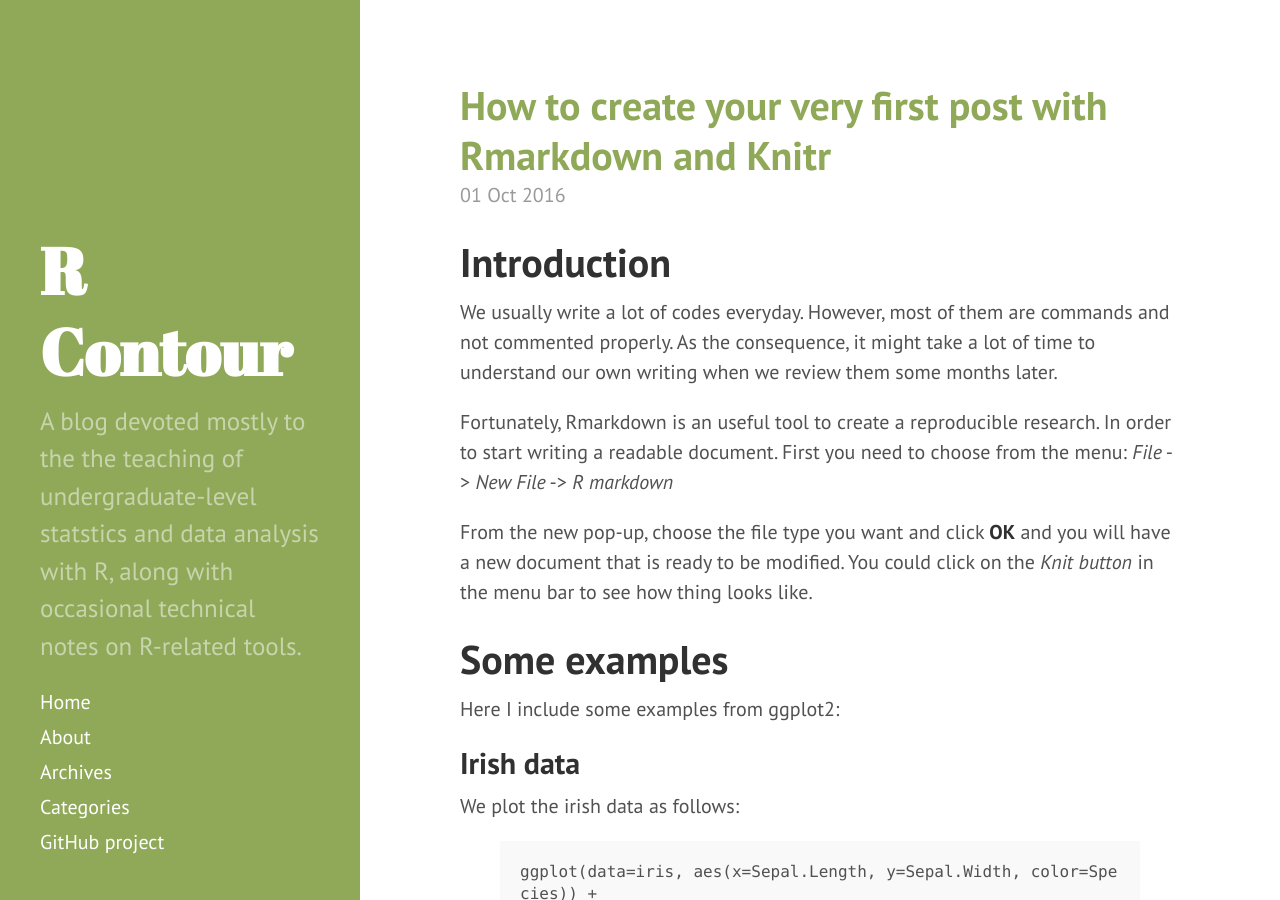
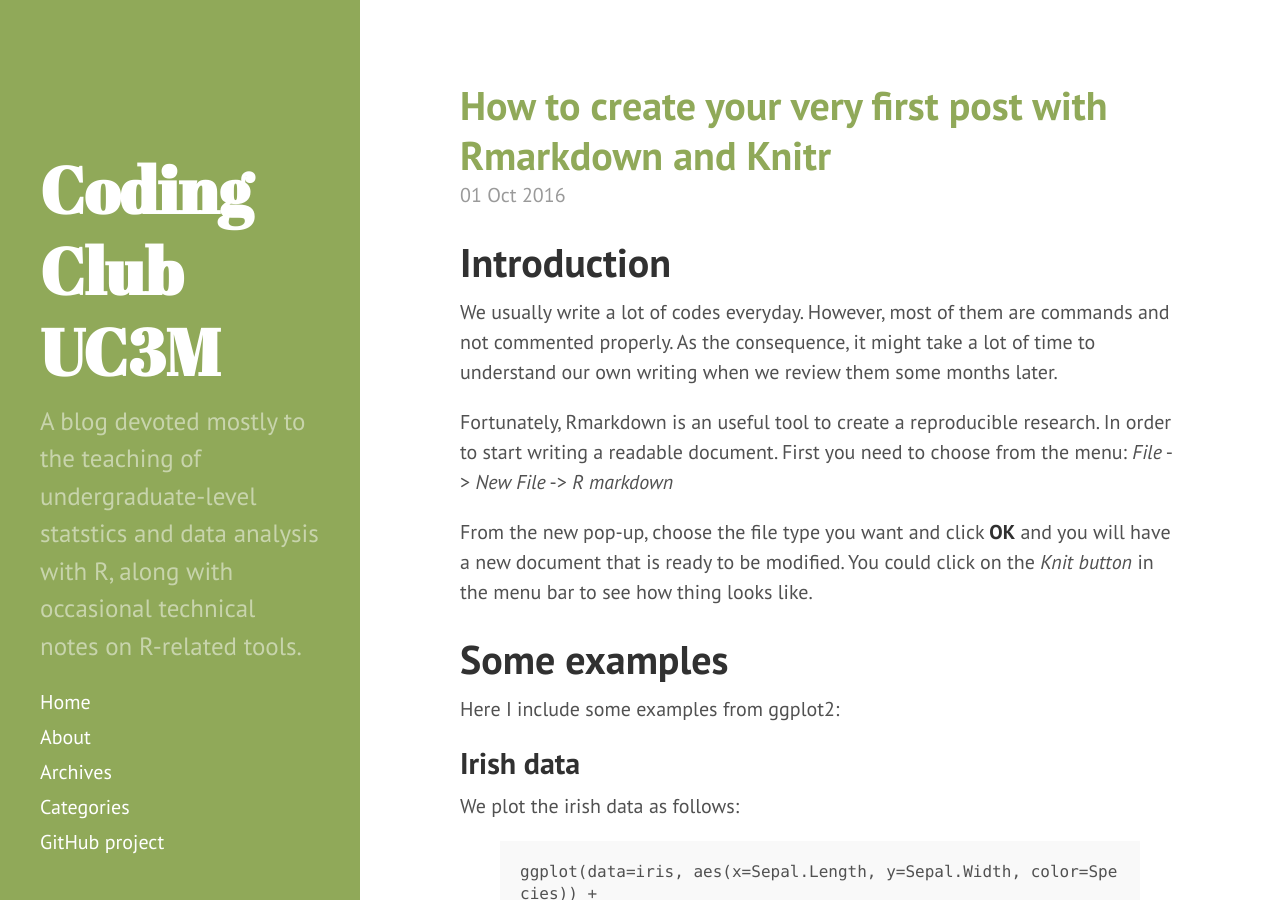
Before and after one commit to CodingClubUC3M/codingclubuc3m.github.io, a Jekyll site: the page built from index.html, in a window 1280 px wide and 900 px high. Built offline with Jekyll 4.4.1, drawn with Linux system fonts in a browser that asks for light colours; comment, search, counter and statistics services are not loaded.

Commit message:
Change config

```diff
--- a/_config.yml
+++ b/_config.yml
@@ -1,15 +1,15 @@
 # Site settings
-title: R Contour
-email: homerhanumatATgmailDOTcom
+title: Coding Club UC3M
+email: codingDOTclubDOTuc3mATgmailDOTcom
 description: > # this means to ignore newlines until "baseurl:"
-  A blog devoted mostly to the the teaching of undergraduate-level statstics
+  A blog devoted mostly to the teaching of undergraduate-level statstics
   and data analysis with R, along with occasional technical notes on R-related
   tools.
-url: "https://homerhanumat.github.io" # the base hostname & protocol for your site
-github_username:  homerhanumat
+url: "https://codingclubuc3m.github.io" # the base hostname & protocol for your site
+github_username: codingclubuc3m
 permalink: /:year/:month/:day/:title.html
 # highlighter:  rouge (on my Mac, need to set this to rouge or flas with Jekyll 3.0)
-author:  Homer White
+author: Coding Club UC3M
 
 baseurl: "/" # the sub-path of your proejct site, e.g. /myProject/
              # or "/" for user site
@@ -19,7 +19,7 @@ homepostlimit:  4
 
 # Disqus comments:
 disqus:           true
-shortname:        homerhanumatgithubio
+shortname:        codingclubuc3m
 
 # Social Media
 twitter:          true # add a twitter button to each post
@@ -31,8 +31,8 @@ facebook:         true # add a facebook share button to each post
 markdown: kramdown
 
 author:
-  name:           'Homer White'
-  url:            https://statistics.rainandrhino.org
+  name:           'Coding Club UC3M'
+  url:            https://codingclubuc3m.github.io
 
 github:
-  repo:           https://github.com/homerhanumat/homerhanumat.github.io
+  repo:           https://github.com/codingclubuc3m/codingclubuc3m.github.io
```
